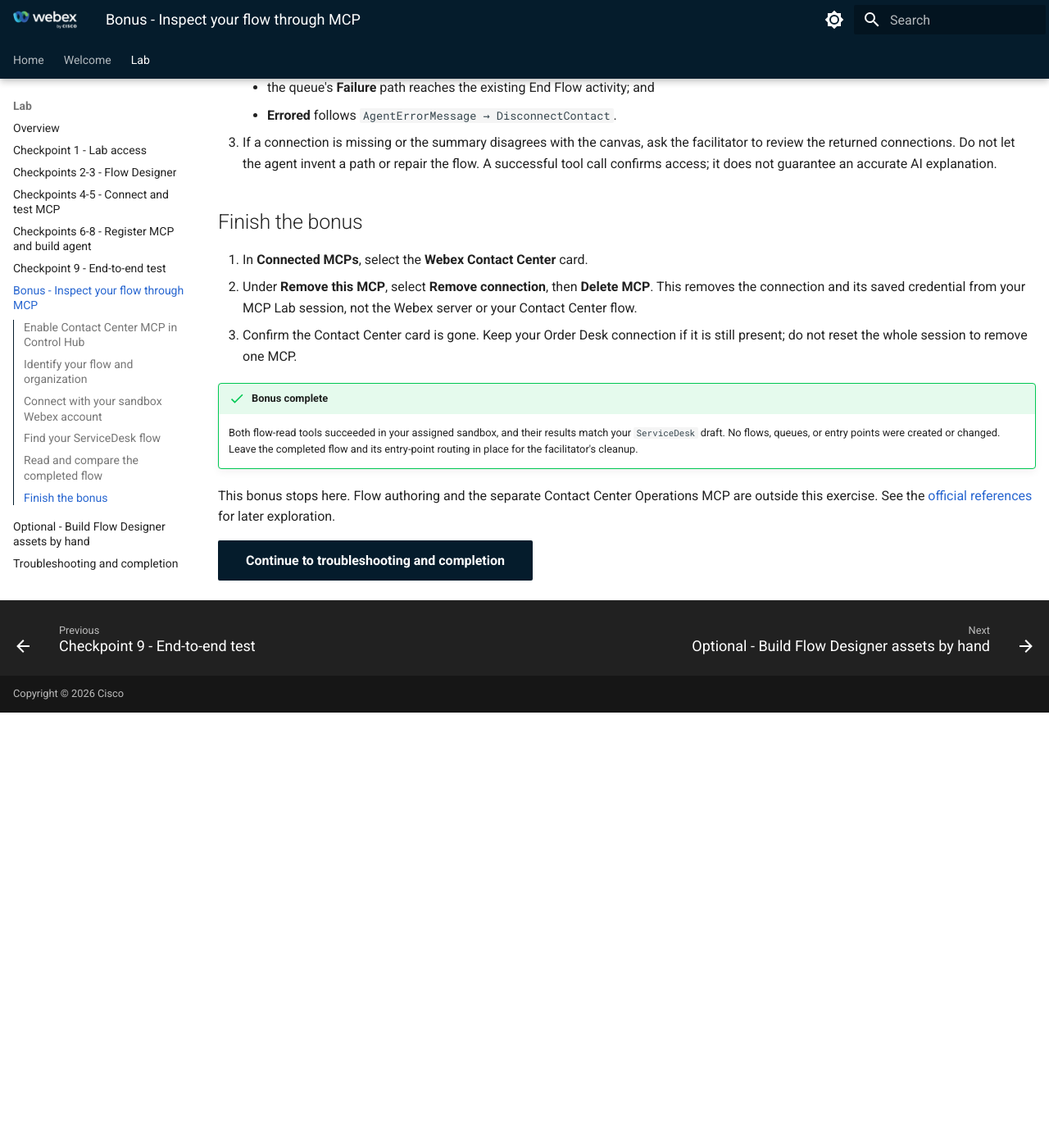
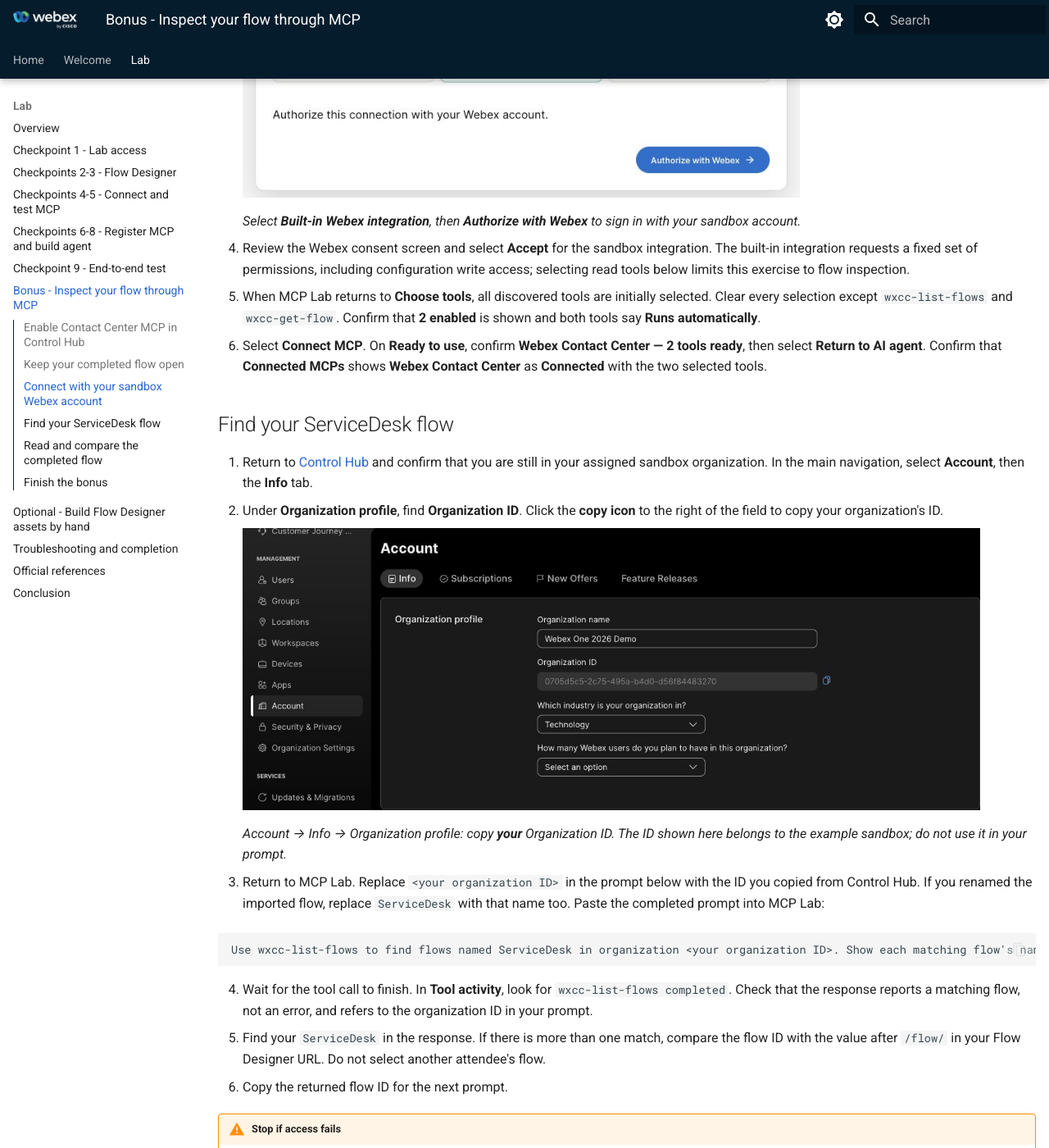
Before and after one commit to WebexCC-SA/LAB-21170, an MkDocs documentation site: the page built from docs/bonus_contact_center_mcp.md, in a window 1280 px wide and 1400 px high, scrolled down 2628 px. Shown: the whole window at 82% size. Built offline with MkDocs 1.6.1 and Material for MkDocs 9.7.7, drawn with Linux system fonts in a browser that asks for light colours; before the commit the page ends 3497 px from its top, so only the background shows below that; some of the changed text lies outside the part shown.

Commit message:
docs: illustrate Contact Center MCP bonus setup (#22)
Co-authored-by: Adam Weeks <adweeks+cisco@cisco.com>

````diff
--- a/docs/bonus_contact_center_mcp.md
+++ b/docs/bonus_contact_center_mcp.md
@@ -10,8 +10,18 @@
 2. In the main navigation, select **Apps → Agentic Apps**. Find and open **Webex Contact Center**. Do not select **WebexCC Operation** or your external **Order Desk** app.
 3. On **General**, under **Access**, select **Allowed for all users** in this sandbox organization.
 4. **Click Save at the bottom of the General tab before opening another tab.** If access was already allowed and there are no unsaved changes, continue without changing it.
+
+    ![Control Hub General Access panel with Allowed for all users selected](assets/lab-guide/live/bonus-control-hub-general.jpg){ width="800" }
+
+    *General → Access: select **Allowed for all users**, then save before opening Tools.*
+
 5. Open **Tools**. In the **Allow tool** column, turn on **List Flows** (`wxcc-list-flows`) and **Get Flow** (`wxcc-get-flow`). Other tools may remain enabled; you will select only these two in MCP Lab.
 6. **Click Save at the bottom of the Tools tab before leaving it.** If both tools were already enabled and there are no unsaved changes, continue without changing them.
+
+    ![Control Hub Tools table showing Allow tool enabled for List Flows and Get Flow](assets/lab-guide/live/bonus-control-hub-read-tools.jpg){ width="800" }
+
+    *Check the **Allow tool** column for both read tools. Save any changes before leaving Tools.*
+
 7. Reopen **General** and confirm **Allowed for all users** is still selected. Reopen **Tools** and confirm **Allow tool** is still on for **List Flows** and **Get Flow**.
 
 The Webex-hosted server's authentication is already configured. Do not enter the Order Desk bearer token or add a custom Authorization header in **Authentication**. You will sign in with your sandbox Webex account when connecting MCP Lab below. See [Provisioning on Control Hub](https://developer.webex.com/mcp/docs/provisioning-on-control-hub) for the product reference.
@@ -19,10 +29,9 @@
 !!! success "Confirm before connecting"
     The **Webex Contact Center** app shows **Allowed**, and **List Flows** and **Get Flow** remain enabled after reopening **Tools**. If the app is missing, a setting cannot be saved, or your account lacks administrator access, stop and ask the facilitator.
 
-## Identify your flow and organization
+## Keep your completed flow open
 
-1. Return to your completed `ServiceDesk` tab in Flow Designer. If you closed it, open **Control Hub → Contact Center → Customer Experience → Flows → Manage Flows** and open `ServiceDesk`.
-2. Copy the **organization ID** from the Flow Designer address: it is the value after `orgId=`. Copy only that ID, not the entire URL. You can also find it in **Control Hub → Account → Info → Organization profile → Organization ID**. Keep the flow tab open to compare the MCP result with your canvas.
+Return to your completed `ServiceDesk` tab in Flow Designer. If you closed it, open **Control Hub → Contact Center → Customer Experience → Flows → Manage Flows** and open `ServiceDesk`. Keep the flow tab open to compare the MCP result with your canvas.
 
 !!! info "This lab uses ProdUS1"
     The MCP Lab **Webex Contact Center** preset points to the ProdUS1 server. Use it only for the assigned ProdUS1 sandbox. For another region, ask the facilitator for the regional URL from the signed-in [Contact Center MCP Server page](https://developer.webex.com/mcp/docs/contact-center-mcp-server).
@@ -30,23 +39,41 @@
 ## Connect with your sandbox Webex account
 
 1. Return to the **AI agent** workspace in [MCP Lab](https://mcp-lab.webexdevs.com/). Select **Add MCP**, then **Webex Contact Center** under **Preconfigured server**. Do not use **Connect MCP** on the Order Desk card; that connects the simulated order system.
+
+    ![MCP Lab server choices showing the Webex Contact Center preconfigured server below Order Desk](assets/lab-guide/live/bonus-mcp-lab-contact-center-preset.jpg){ width="680" }
+
+    *Choose the **Webex Contact Center** preconfigured server, not Order Desk.*
+
 2. Under **Authentication method**, select **Built-in Webex integration**. The preset initially selects **WCIT token**, so change it explicitly. You do not need to copy a bearer token for this connection.
 3. Select **Authorize with Webex**. Sign in with the **Sandbox email** and **Sandbox password** from MCP Lab's **Test tenant** panel—not your personal Webex account. If Webex is already signed in as another user, switch to your assigned sandbox account before authorizing.
+
+    ![MCP Lab Connect Webex Contact Center form with Built-in Webex integration selected and Authorize with Webex button](assets/lab-guide/live/bonus-mcp-lab-webex-authentication.jpg){ width="680" }
+
+    *Select **Built-in Webex integration**, then **Authorize with Webex** to sign in with your sandbox account.*
+
 4. Review the Webex consent screen and select **Accept** for the sandbox integration. The built-in integration requests a fixed set of permissions, including configuration write access; selecting read tools below limits this exercise to flow inspection.
 5. When MCP Lab returns to **Choose tools**, all discovered tools are initially selected. Clear every selection except `wxcc-list-flows` and `wxcc-get-flow`. Confirm that **2 enabled** is shown and both tools say **Runs automatically**.
 6. Select **Connect MCP**. On **Ready to use**, confirm **Webex Contact Center — 2 tools ready**, then select **Return to AI agent**. Confirm that **Connected MCPs** shows **Webex Contact Center** as **Connected** with the two selected tools.
 
 ## Find your ServiceDesk flow
 
-Replace `<your organization ID>` in the prompt below with the ID you copied from Flow Designer. If you renamed the imported flow, replace `ServiceDesk` with that name too. Paste the completed prompt into MCP Lab:
+1. Return to [Control Hub](https://admin.webex.com/) and confirm that you are still in your assigned sandbox organization. In the main navigation, select **Account**, then the **Info** tab.
+2. Under **Organization profile**, find **Organization ID**. Click the **copy icon** to the right of the field to copy your organization's ID.
+
+    ![Control Hub Account Info page showing Organization profile, the Organization ID field, and its copy icon](assets/lab-guide/live/bonus-control-hub-organization-id.jpg){ width="900" }
+
+    *Account → Info → Organization profile: copy **your** Organization ID. The ID shown here belongs to the example sandbox; do not use it in your prompt.*
+
+3. Return to MCP Lab. Replace `<your organization ID>` in the prompt below with the ID you copied from Control Hub. If you renamed the imported flow, replace `ServiceDesk` with that name too. Paste the completed prompt into MCP Lab:
 
 ```text
 Use wxcc-list-flows to find flows named ServiceDesk in organization <your organization ID>. Show each matching flow's name and ID. Do not create, change, or publish anything.
 ```
 
-1. Wait for the tool call to finish. In **Tool activity**, look for `wxcc-list-flows completed`. Check that the response reports a matching flow, not an error, and refers to the organization ID in your prompt.
-2. Find your `ServiceDesk` in the response. If there is more than one match, compare the flow ID with the value after `/flow/` in your Flow Designer URL. Do not select another attendee's flow.
-3. Copy the returned flow ID for the next prompt.
+4. Wait for the tool call to finish. In **Tool activity**, look for `wxcc-list-flows completed`. Check that the response reports a matching flow, not an error, and refers to the organization ID in your prompt.
+{: value="4" }
+5. Find your `ServiceDesk` in the response. If there is more than one match, compare the flow ID with the value after `/flow/` in your Flow Designer URL. Do not select another attendee's flow.
+6. Copy the returned flow ID for the next prompt.
 
 !!! warning "Stop if access fails"
     A connected badge or a discovered catalog is not a successful flow read. If the call returns an authorization error, an empty result for a flow you can see in Flow Designer, or data from another organization, stop and show the facilitator the tool name and error. Do not switch to the Order Desk bearer token or try a different organization ID.
````
Also changed, not shown: docs/assets/lab-guide/live/bonus-control-hub-general.jpg (added), docs/assets/lab-guide/live/bonus-control-hub-organization-id.jpg (added), docs/assets/lab-guide/live/bonus-control-hub-read-tools.jpg (added), docs/assets/lab-guide/live/bonus-mcp-lab-contact-center-preset.jpg (added), docs/assets/lab-guide/live/bonus-mcp-lab-webex-authentication.jpg (added).
